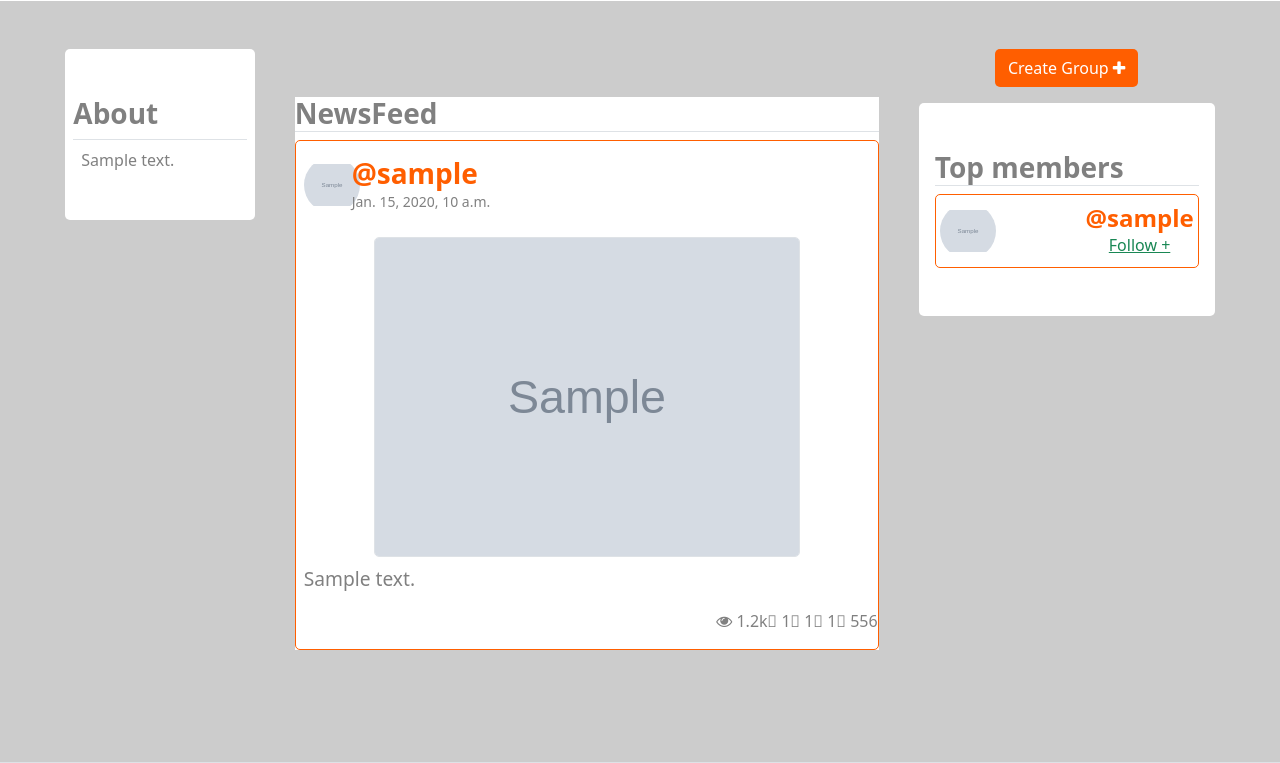
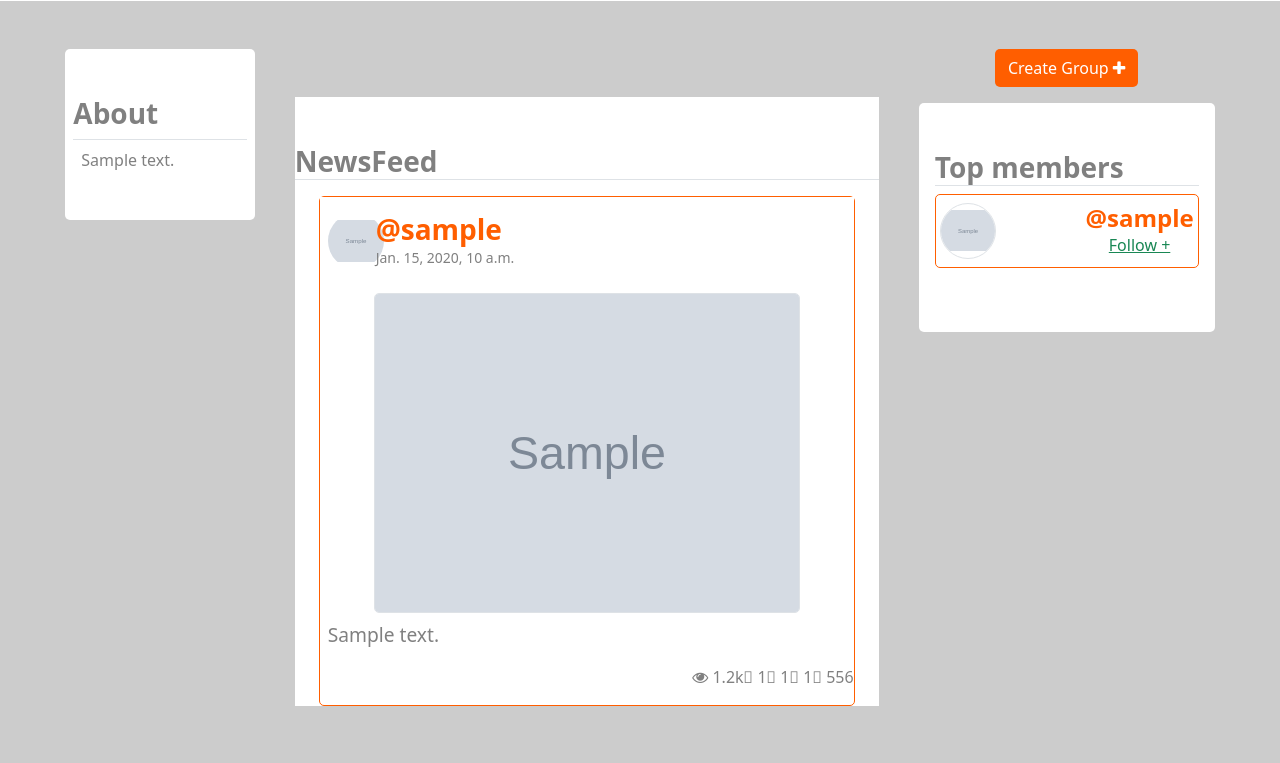
Before and after one commit to justfullstack/triply, a Django app: template templates/groups/group_detail.html in a window 1280 px wide. Shown: the part 632-1395 px from the top of the page. Run offline with Django 3.2, Linux system fonts and the light colour scheme; the template is opened without the code that fills it: most values are stand-ins (such as "Sample title", 1, 10 or a date in 2020); grey boxes marked "Sample" are stand-in pictures; some libraries are stand-ins or nearby versions.

```diff
--- a/templates/groups/group_detail.html
+++ b/templates/groups/group_detail.html
@@ -10,6 +10,10 @@
 
 
 {% block style %}
+
+    .round-img{
+        border-radius: 50%;
+    }
 
     .group-pre-content{
         height: 70vh;
@@ -232,13 +236,15 @@
         </div>
 
         <div class="post-list  bg-white  ">
-            <h3 class="text-gray text-start border-bottom fw-600 pl-3">
+            <h3 class="text-gray text-start border-bottom fw-600 pl-3 mb-3 py-5 pb-0">
                 NewsFeed
             </h3>
 
             {% for post in  posts %}
-                <div class="post mb-3">
-                    {% include 'partials/_group_post.html'  %}
+                <div class=" mb-3 bg-gray px-4">
+                    <div class="post">
+                        {% include 'partials/_group_post.html'  %}
+                    </div>
                 </div>
             {% endfor  %}
 
@@ -261,7 +267,7 @@
             {% if member == group.created_by %}
                 <div class="group-member d-flex py-2 px-1 justify-content  align-items-center flex-no-wrap mb-3">
                     <div class="post-avatar-container mr-2">
-                        <img src="{{ member.avatar.url }}" alt="" class="round-img">
+                        <img src="{{ member.avatar.url }}" alt="" class="round-img border">
                     </div>
 
                     <div class="text-success text-center m-0">
@@ -275,7 +281,7 @@
                         <div class="m-0">
                             <h4 class="m-0 text-orange fw-700">@{{ member.username }}</h4>
                             <div class="w-100 d-flex  justify-content-center ">
-                                <a href="#" class="text-success text-center">Follow +</a>
+                                <a href="{% url 'profiles:follow-user' member.slug  %}" class="text-success text-center">Follow +</a>
                             </div>
                         </div>
                     </div>
@@ -283,9 +289,9 @@
             {% endif  %}
 
             {% if member != group.created_by %}
-                <div class="group-member d-flex py-2 px-1 justify-content  align-items-center flex-no-wrap">
+                <div class="group-member d-flex py-2 px-1 mb-3  justify-content  align-items-center flex-no-wrap">
                     <div class="post-avatar-container mr-2">
-                        <img src="{{ member.avatar.url }}" alt="" class="round-img">
+                        <img src="{{ member.avatar.url }}" alt="" class="round-img border">
                     </div>
                     <div class=" d-flex flex-column justify-content-center align-items-center ">
                         <div class="m-0  justify-content-center align-items-center ">
@@ -293,7 +299,7 @@
                                 <h4 class="m-0 text-orange fw-700">@{{ member.username }}</h4>
                             </div>
                             <div class="w-100 d-flex  justify-content-center ">
-                                <a href="#" class="text-success text-center">Follow +</a>
+                                <a href="{% url 'profiles:follow-user' member.slug  %}" class="text-success text-center">Follow +</a>
                             </div>
                         </div>
                     </div>
--- a/templates/partials/_group_post.html
+++ b/templates/partials/_group_post.html
@@ -1,7 +1,7 @@
 {% load static %}
 
-<div class=" group-post d-flex justify-content align-items-center w-100 mb-2 ">
-    <div class="d-flex justify-content  align-items-center w-100">
+<div class=" group-post d-flex justify-content align-items-center w-100 mb-2 bg-white  ">
+    <div class="d-flex justify-content  align-items-center w-90">
         <div  class="d-flex justify-content-start  align-items-center">
             <div class="post-avatar-container mr-3 my-3">
                 <img src="{{ post.user.avatar.url }}" alt="" class=" round-img post-avatar  mx-2">
```
Also changed, not shown: groups/forms.py (added, +14 -0 lines), groups/views.py (+57 -19 lines), templates/groups/group_list.html (+49 -6 lines).
